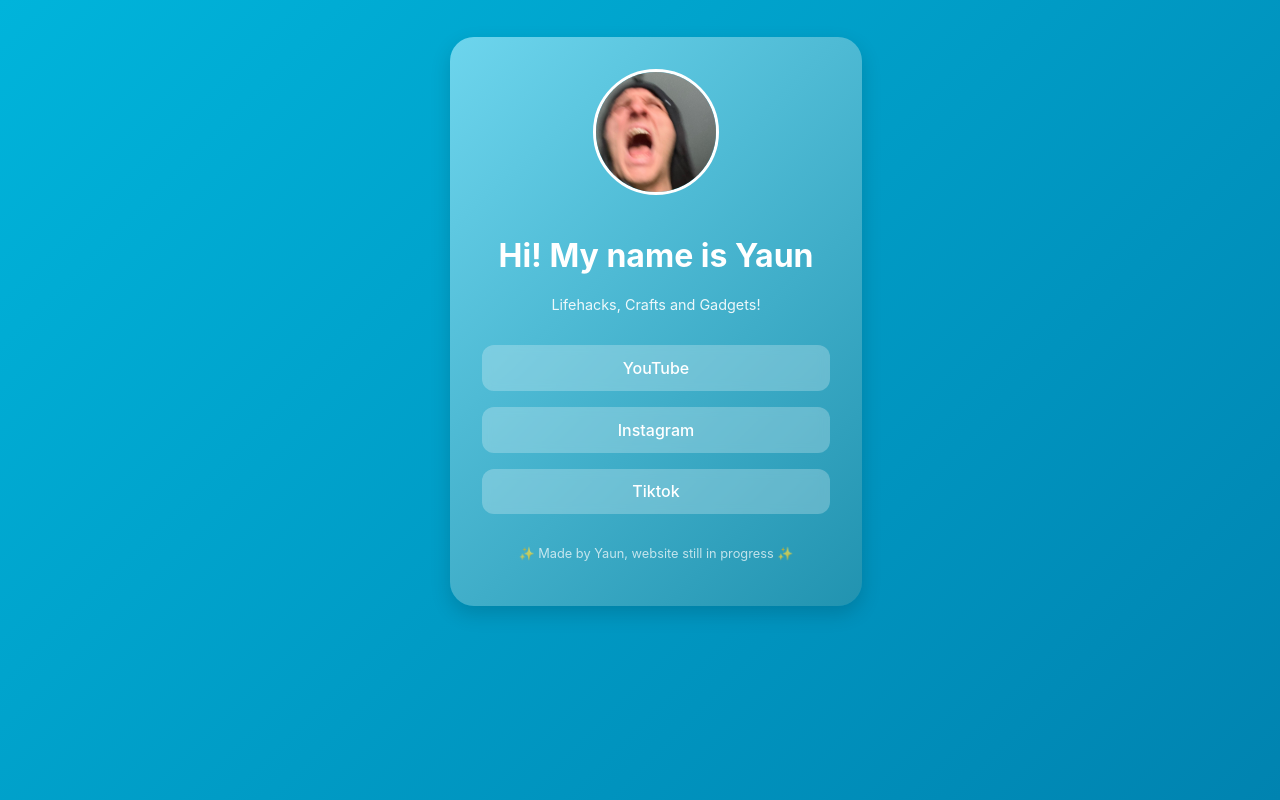
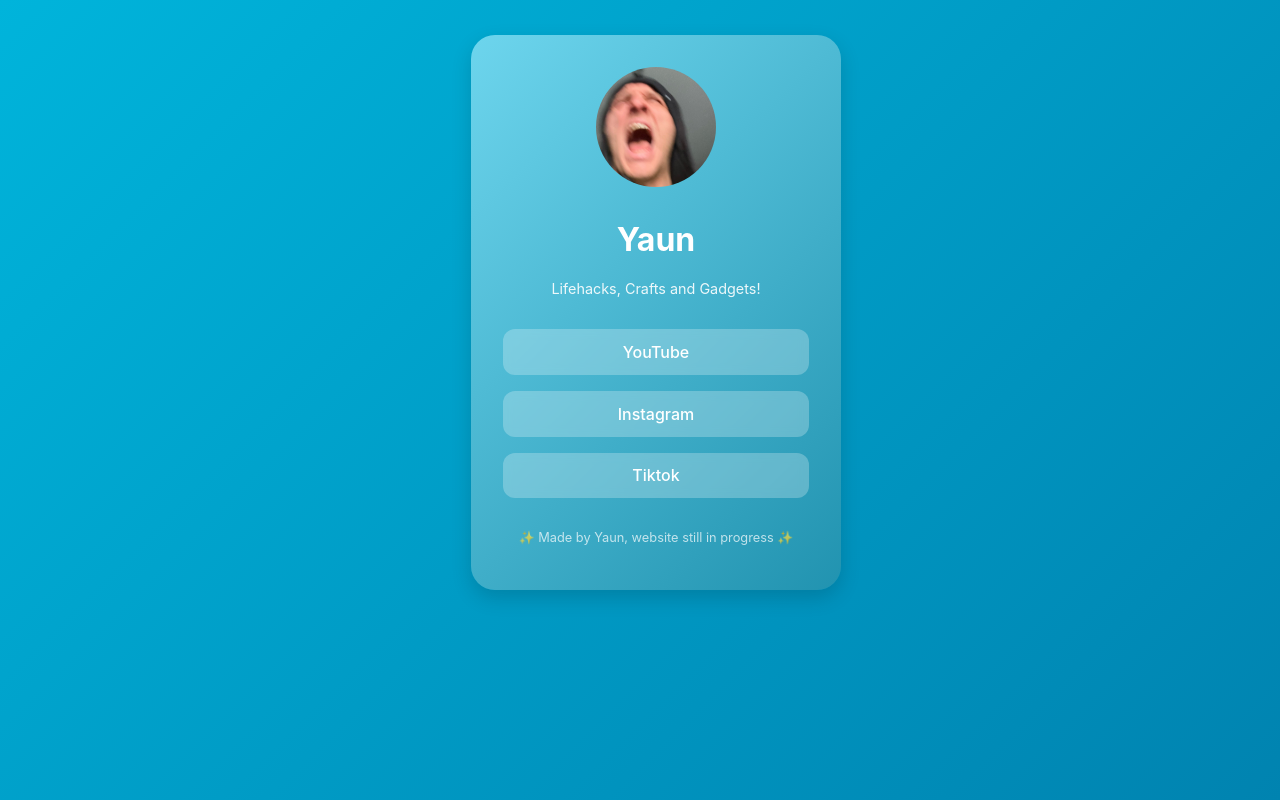
Before and after one commit to JohnnyCiepiela/yaun-links, a React (Create React App) app: page / in a window 1280 px wide. Built offline with nearby package versions, Linux system fonts and the light colour scheme.

Commit message:
make a few refinements with spacing and avatar

```diff
--- a/src/App.css
+++ b/src/App.css
@@ -33,8 +33,8 @@
   width: 120px;
   height: 120px;
   border-radius: 50%;
-  border: 3px solid white;
-  margin-bottom: 1rem;
+  /*border: 3px solid white;*/
+  margin-bottom: 0.5rem;
 }
 
 .bio {
--- a/src/App.js
+++ b/src/App.js
@@ -18,7 +18,7 @@
                         className="profile-pic"
                     />*/}
                     <img src={avatar} alt="Profile" className="profile-pic" />
-                    <h1>Hi! My name is Yaun</h1>
+                    <h1>Yaun</h1>
                     <p className="bio">Lifehacks, Crafts and Gadgets!</p>
                 </div>
 
```
